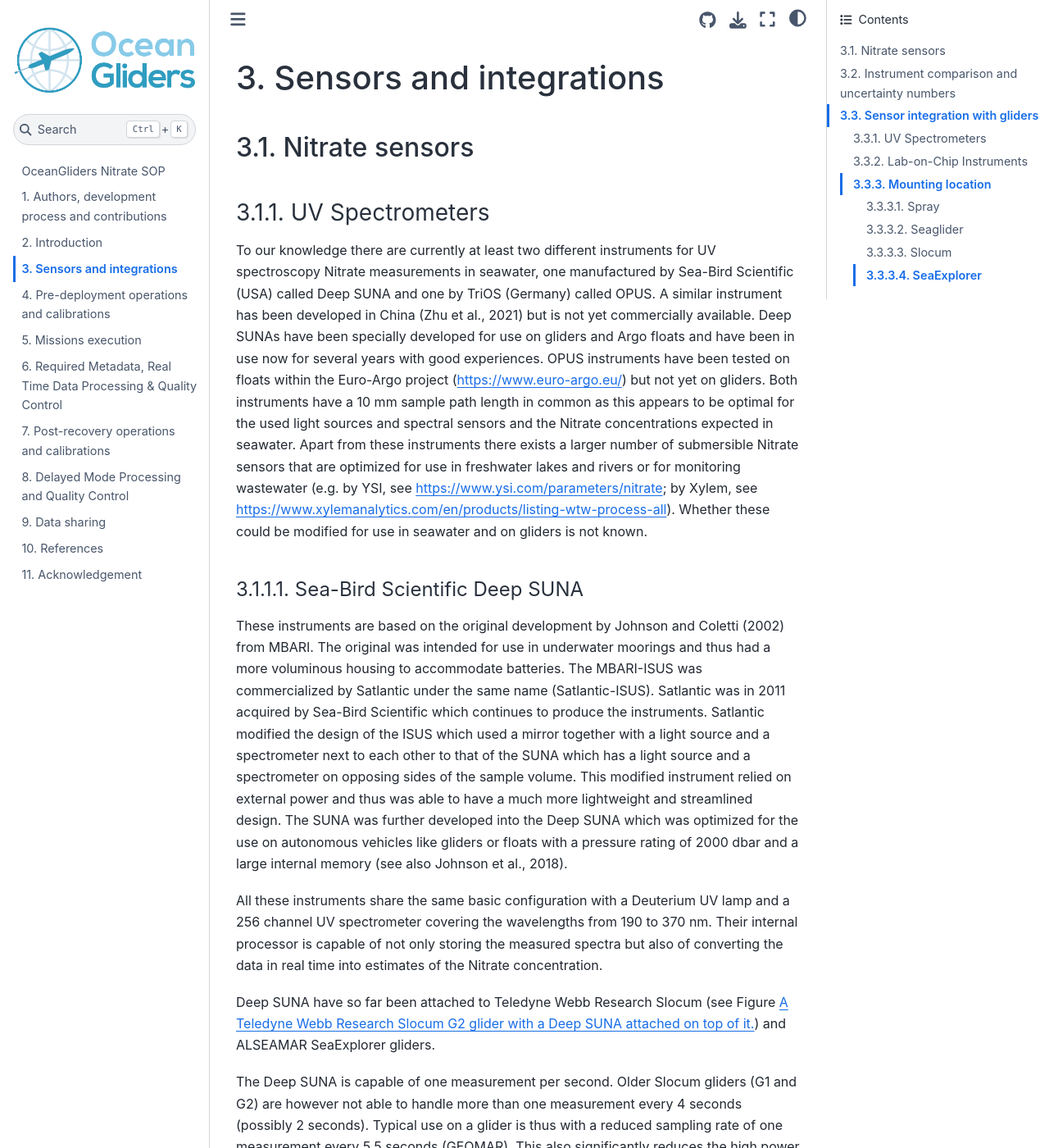
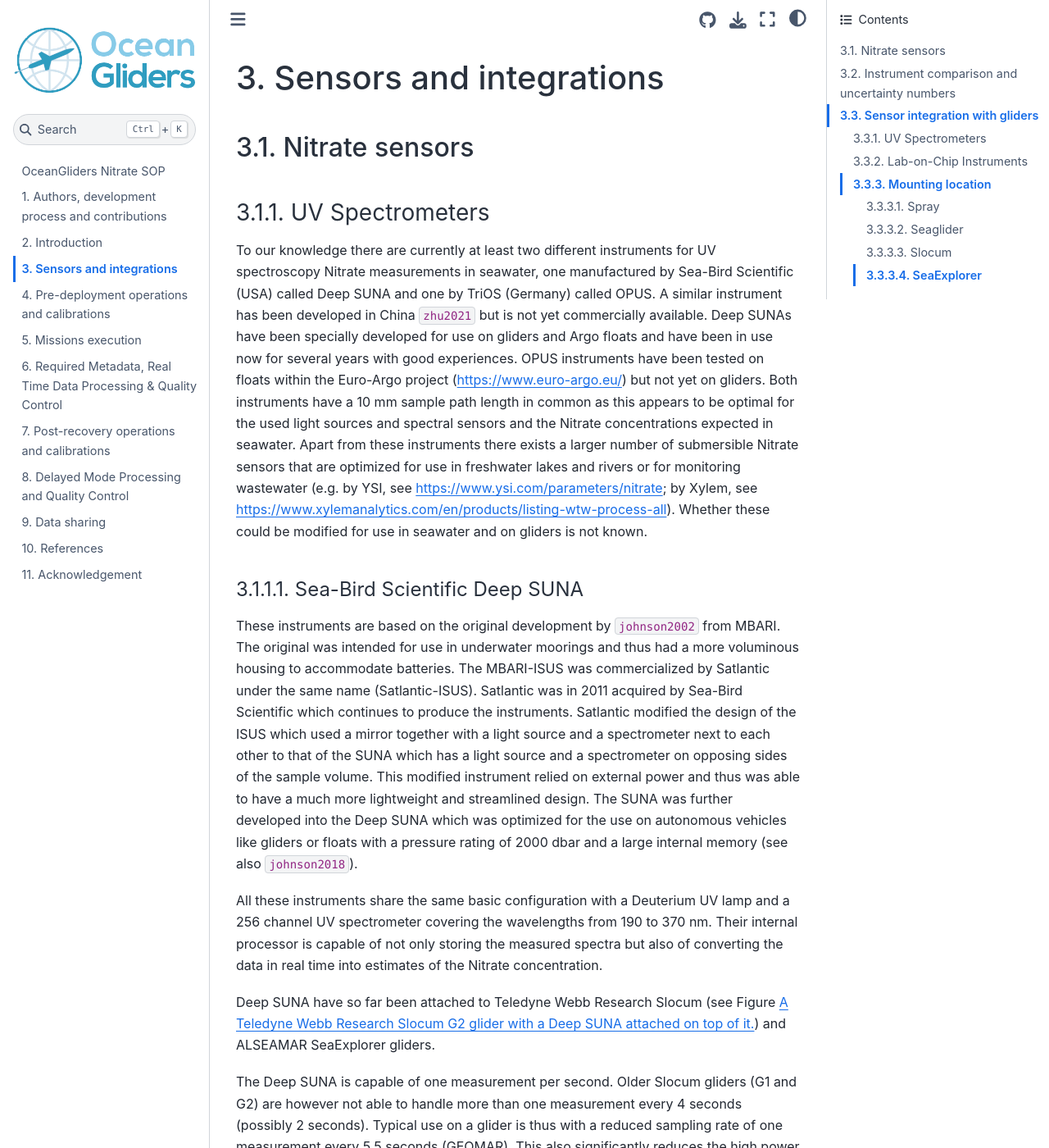
Before and after one commit to OceanGlidersCommunity/Nitrate_SOP, a Jupyter Book: the page built from sections/nitrate_sensors_integration.md, in a window 1280 px wide and 1400 px high. Shown: the whole window at 82% size. Built offline with Jupyter Book 1.0.4 settings and Sphinx 7.4.7 and the Sphinx Book theme 1.1.4, drawn with Linux system fonts in a browser that asks for light colours; cross-references to code outside the pages are shown as plain code.

Commit message:
Update nitrate_sensors_integration.md

```diff
--- a/sections/nitrate_sensors_integration.md
+++ b/sections/nitrate_sensors_integration.md
@@ -4,7 +4,7 @@
 
 ### UV Spectrometers
 To our knowledge there are currently at least two different instruments for UV spectroscopy Nitrate measurements in seawater, one manufactured by Sea-Bird Scientific (USA) called Deep SUNA and one by TriOS (Germany) called OPUS.
-A similar instrument has been developed in China (Zhu et al., 2021) but is not yet commercially available.
+A similar instrument has been developed in China {cite}`zhu2021` but is not yet commercially available.
 Deep SUNAs have been specially developed for use on gliders and Argo floats and have been in use now for several years with good experiences.
 OPUS instruments have been tested on floats within the Euro-Argo project (https://www.euro-argo.eu/) but not yet on gliders.
 Both instruments have a 10 mm sample path length in common as this appears to be optimal for the used light sources and spectral sensors and the Nitrate concentrations expected in seawater.
@@ -12,13 +12,13 @@ Apart from these instruments there exists a larger number of submersible Nitrate
 Whether these could be modified for use in seawater and on gliders is not known.
 
 #### Sea-Bird Scientific Deep SUNA
-These instruments are based on the original development by Johnson and Coletti (2002) from MBARI.
+These instruments are based on the original development by {cite}`johnson2002` from MBARI.
 The original was intended for use in underwater moorings and thus had a more voluminous housing to accommodate batteries.
 The MBARI-ISUS was commercialized by Satlantic under the same name (Satlantic-ISUS).
 Satlantic was in 2011 acquired by Sea-Bird Scientific which continues to produce the instruments.
 Satlantic modified the design of the ISUS which used a mirror together with a light source and a spectrometer next to each other to that of the SUNA which has a light source and a spectrometer on opposing sides of the sample volume.
 This modified instrument relied on external power and thus was able to have a much more lightweight and streamlined design.
-The SUNA was further developed into the Deep SUNA which was optimized for the use on autonomous vehicles like gliders or floats with a pressure rating of 2000 dbar and a large internal memory (see also Johnson et al., 2018).
+The SUNA was further developed into the Deep SUNA which was optimized for the use on autonomous vehicles like gliders or floats with a pressure rating of 2000 dbar and a large internal memory (see also {cite}`johnson2018`).
 
 All these instruments share the same basic configuration with a Deuterium UV lamp and a 256 channel UV spectrometer covering the wavelengths from 190 to 370 nm.
 Their internal processor is capable of not only storing the measured spectra but also of converting the data in real time into estimates of the Nitrate concentration.
```
